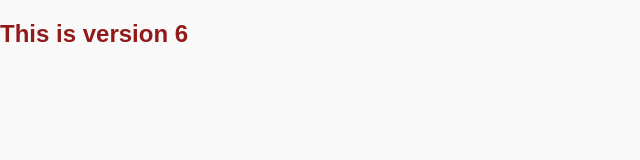
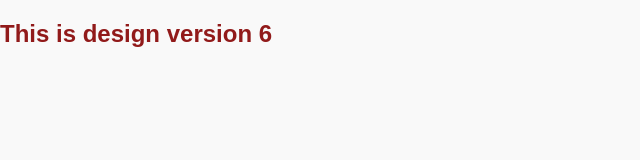
Before and after one commit to aasthamishra22/myrepo, a plain HTML site: page index.html in a window 1280 px wide. Shown: the whole page, without its empty margins (0-640 px from the left). Drawn offline with Linux system fonts and the light colour scheme.

```diff
--- a/index.html
+++ b/index.html
@@ -7,6 +7,6 @@
     <link rel="stylesheet" href="styles.css">
 </head>
 <body>
-    <h2>This is version 6</h2>
+    <h2>This is design version 6</h2>
 </body>
 </html>
```
